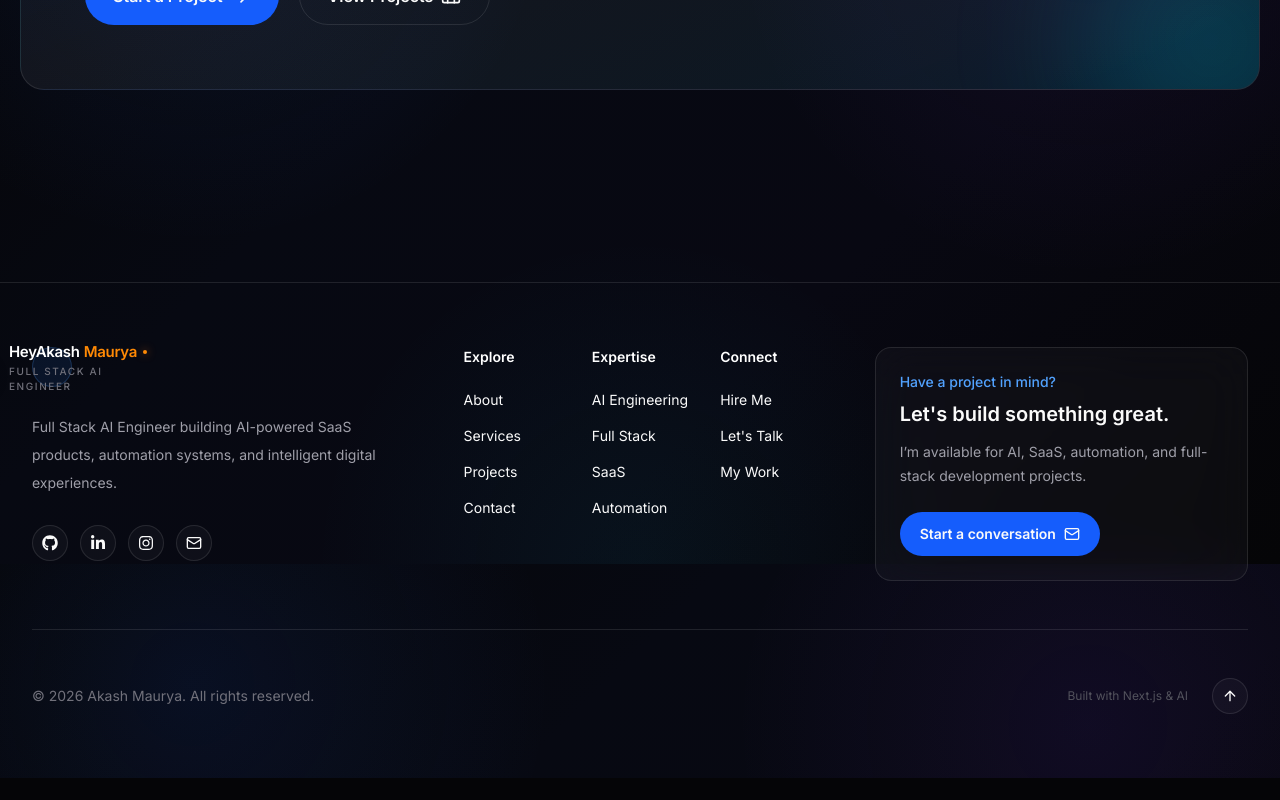
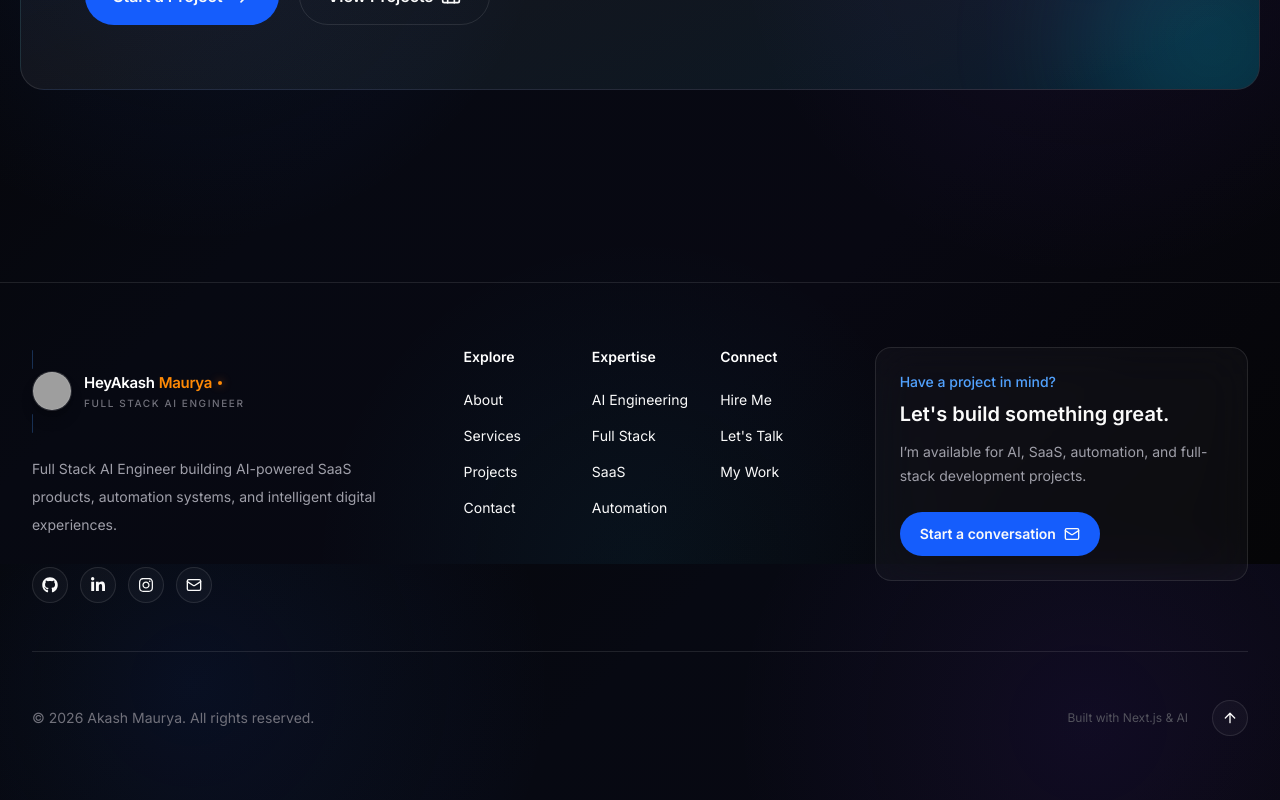
Before and after one commit to heyakashmaurya/myportfolio, a Next.js app: page /blog/build-ai-voice-agent in a window 1280 px wide. Shown: the part 8236-9036 px from the top of the page. Before the commit the page ends 9014 px from the top, so only its background shows below. Built offline with nearby package versions, Linux system fonts and the light colour scheme; grey boxes are pictures that could not be loaded.

Commit message:
fixed link section

```diff
--- a/components/layout/Footer.tsx
+++ b/components/layout/Footer.tsx
@@ -28,9 +28,9 @@ export default function Footer() {
                     <div>
                         <Link
                             href="/"
-                            className="inline-flex items-center gap-3"
+                            // className="inline-flex items-center gap-3"
                         >
-                            <span className="flex h-10 w-10 items-center justify-center rounded-xl border border-blue-400/20 bg-blue-500/10 text-sm font-bold text-blue-400">
+                            <span className=" h-10 w-10 items-center justify-center rounded-xl border border-blue-400/20 bg-blue-500/10 text-sm font-bold text-blue-400">
                                 <Logo/>
                             </span>
 
```
